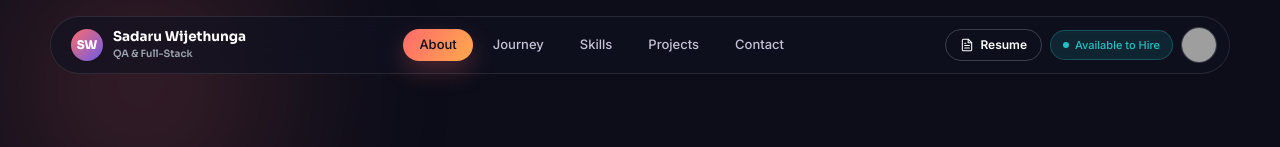
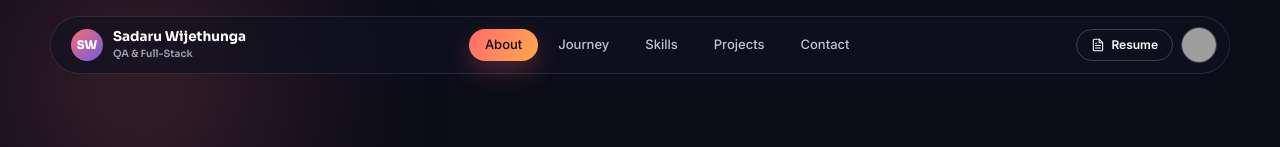
Before and after one commit to sadaruX3/sadaruX3.github.io, a React (Vite) app: page / in a window 1280 px wide. Shown: the top 147 px of the page. Built offline with nearby package versions, Linux system fonts and the light colour scheme; grey boxes are pictures that could not be loaded.

Commit message:
Remove Available to Hire badge from navigation bar

```diff
--- a/src/PortfolioV3.jsx
+++ b/src/PortfolioV3.jsx
@@ -587,18 +587,6 @@ export default function PortfolioV3() {
               <span>Resume</span>
             </button>
 
-            {/* Availability Pill */}
-            <div
-              className="hidden lg:flex items-center gap-1.5 text-[11px] font-medium px-3 py-1.5 rounded-full"
-              style={{
-                background: "rgba(34, 193, 195, 0.12)",
-                border: "1px solid rgba(34, 193, 195, 0.3)",
-                color: "#22C1C3",
-              }}
-            >
-              <span className="w-1.5 h-1.5 rounded-full bg-[#22C1C3] animate-pulse" />
-              <span>Available to Hire</span>
-            </div>
 
             {/* Mobile menu toggle */}
             <button
```
